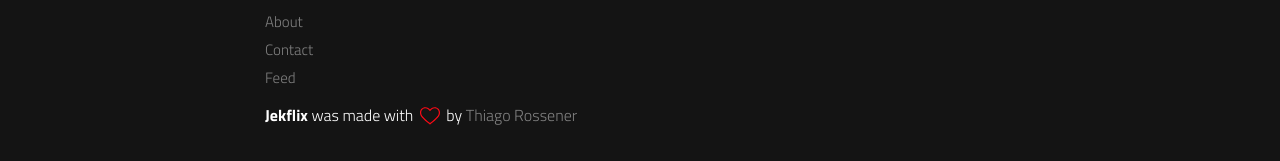
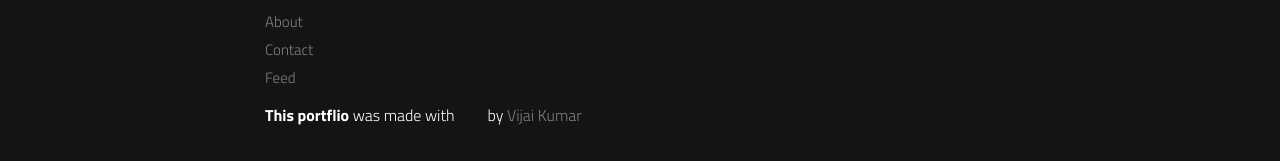
Before and after one commit to VijaikumarSVK/VijaikumarSVK.github.io, a Jekyll site: the page built from index.html, in a window 1280 px wide and 900 px high, scrolled down 2774 px. Shown: the part 736-897 px from the top of the window. Built offline with Jekyll 4.4.1, drawn with Linux system fonts in a browser that asks for light colours; a script that is not in the unit is left out.

Commit message:
day 2 changes 1

```diff
--- a/_includes/footer.html
+++ b/_includes/footer.html
@@ -35,7 +35,7 @@
     {% include links.html %}
 
     <p>
-      <span>Jekflix</span> was made with <svg class="love"><use xlink:href="#icon-heart"></use></svg> by <a href="https://rossener.com" target="_blank" class="creator">Thiago Rossener</a>
+      <span>This portflio</span> was made with <svg class="love"><use xlink:href="#icon-brain"></use></svg> by <a href="https://github.com/VijaikumarSVK" target="_blank" class="creator">Vijai Kumar</a>
     </p>
 </footer>
 
```
